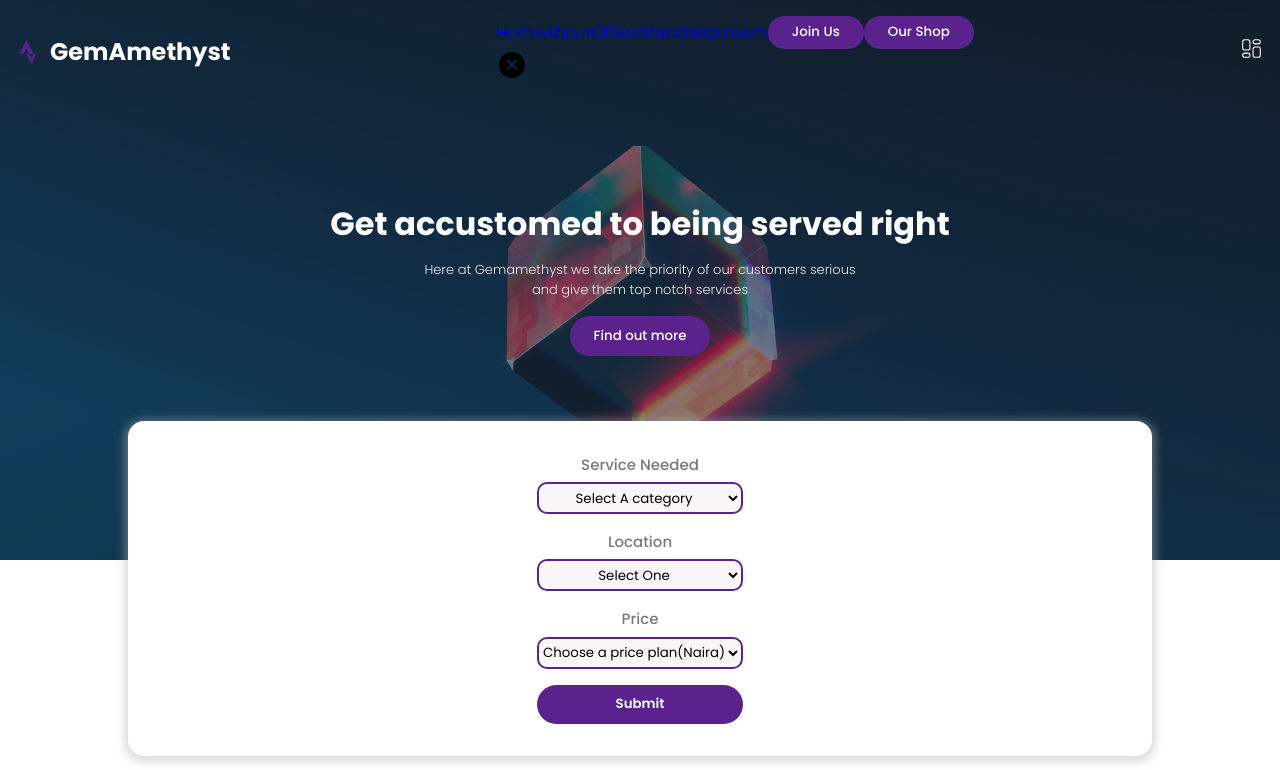
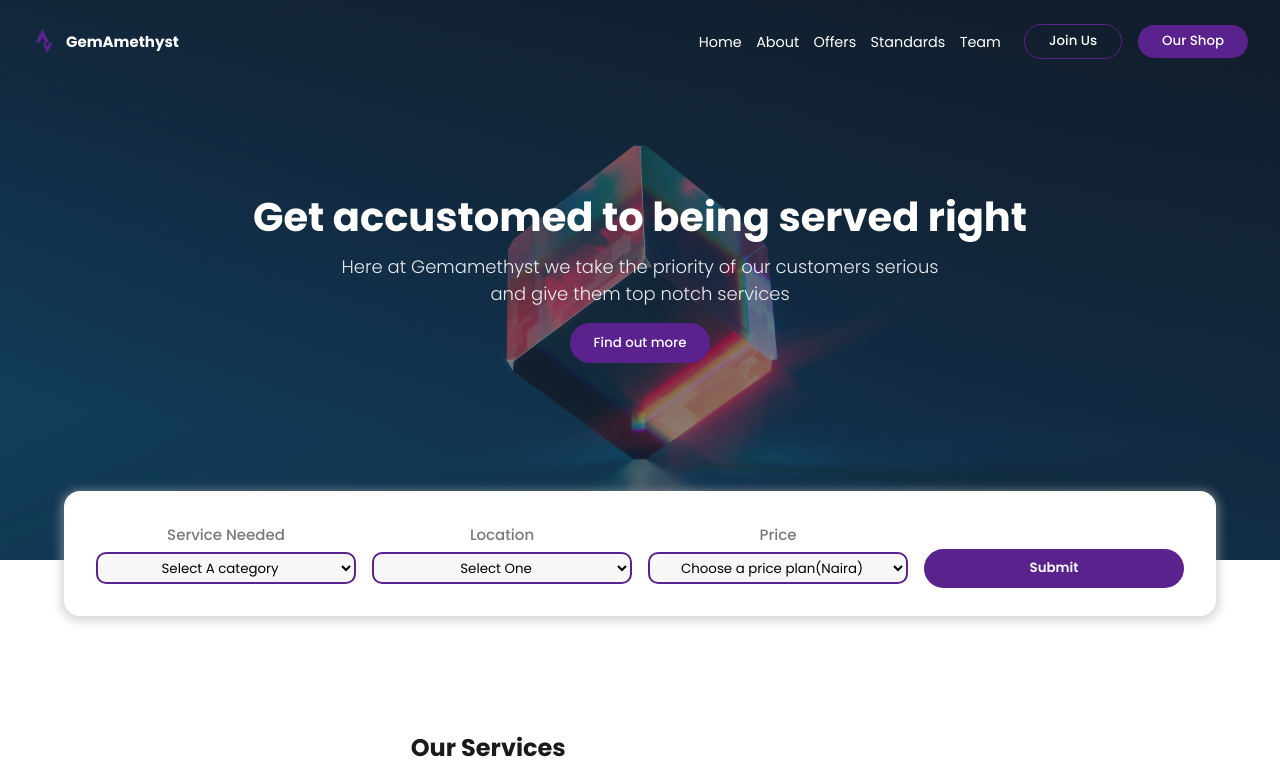
Before and after one commit to Themydee/Amethyst, a React (Create React App) app: page / in a window 1280 px wide. Shown: the top 770 px of the page. Built offline with nearby package versions, Linux system fonts and the light colour scheme.

Commit message:
mediaqueries

```diff
--- a/src/App.css
+++ b/src/App.css
@@ -97,3 +97,9 @@ img, video{
 input{
     font-size: 100%;
 }
+
+@media screen and (min-width: 556px){
+    .mainContent{
+        grid-template-columns: repeat(2,1fr);
+    }
+}
--- a/src/components/Foot/footer.scss
+++ b/src/components/Foot/footer.scss
@@ -83,3 +83,45 @@
         }
     }
 }
+
+
+@media screen and (min-width: 448px){
+    .secContainer{
+        grid-template-columns: repeat(2, 1fr);
+        text-align: center;
+        align-items: flex-start;
+
+        .footerLinks{
+            justify-content: center;
+        }
+    }
+
+}
+
+@media screen and (min-width: 448px){
+    .secContainer{
+        grid-template-columns: repeat(2, 1fr);
+        text-align: center;
+        align-items: flex-start;
+
+        .footerLinks{
+            justify-content: center;
+        }
+    }
+
+}
+
+@media screen and (min-width: 640px){
+    .secContainer{
+        grid-template-columns: repeat(4, 1fr);
+        .logoDiv{
+            .footerLogo{
+                margin-bottom: 5px;
+            }
+        }
+
+
+
+    }
+
+}
--- a/src/components/Header/header.scss
+++ b/src/components/Header/header.scss
@@ -140,3 +140,68 @@
         box-shadow: var(--box-shadow);
     }
 }
+
+@media screen and (min-width: 770px){
+    .headerSection{
+
+
+        .toggleNavBar, .closeNavBar{
+            display: none;
+        }
+
+        .header{
+            padding: 1.5rem 2rem ;
+
+            .logoDiv{
+                padding-right: 30px;
+                font-size: 10px;
+            }
+
+            .navBar{
+                .navLists{
+
+                    display: flex;
+                    align-items: center;
+                    justify-content: center;
+                    flex-direction: row;
+
+                    .navItem{
+                        .navLink{
+                            color: var(--White-color);
+                            padding: .45rem;
+                            font-size: .9rem;
+                            font-weight: 400;
+
+                            &:hover{
+                                color: var(--Hover-color);
+                            }
+                        }
+                    }
+
+
+                    .btn{
+                        margin-left: 1rem;
+
+                        a{
+                            color: var(--White-color);
+                            font-weight: 500;
+                        }
+                    }
+
+                    .loginBtn{
+                        background: none;
+                        border: 1px solid var(--Primary-color);
+
+                        &:hover{
+                            background: var(--Primary-color);
+                            a{
+                                color: var(--White-color);
+                            }
+                        }
+                    }
+                }
+            }
+        }
+    }
+
+}
--- a/src/components/Home/home.scss
+++ b/src/components/Home/home.scss
@@ -98,3 +98,49 @@
     }
 
 }
+
+
+@media screen and (min-width: 350px){
+    .home{
+        .secContainer{
+            .homeCard{
+                bottom: -10rem;
+                width: 90%;
+                grid-template-columns: repeat(2, 1fr);
+                .btn{
+                    transform: translateY(15px);
+                }
+            }
+        }
+    }
+}
+
+@media screen and (min-width: 720px){
+    .home{
+        .secContainer{
+            .homeCard{
+                bottom: -10%;
+                grid-template-columns: repeat(4, 1fr);
+                .btn{
+                    transform: translateY(15px);
+                }
+            }
+        }
+    }
+}
+
+@media screen and (min-width: 650px){
+    .home{
+        .secContainer{
+            .homeText{
+                .title{
+                    font-size: 2.5rem;
+                }
+
+                .subtitle{
+                    font-size: 18px;
+                }
+            }
+        }
+    }
+}
--- a/src/components/Info/Info.jsx
+++ b/src/components/Info/Info.jsx
@@ -7,7 +7,7 @@ import img4 from '../../assets/years.jpg'
 
 const Info = () => {
   return (
-    <section className='about section '>
+    <section className='about section' >
       <div className="secContainer">
         <h3 className="title">
           Why Amethyst?
--- a/src/components/Offers/Offer.jsx
+++ b/src/components/Offers/Offer.jsx
@@ -30,7 +30,7 @@ const Offer = () => {
               Our Services
             </h2>
             <p>
-                Lorem ipsum dolor sit amet consectetur, adipisicing elit. Nulla facilis, reiciendis adipisci tempore officiis error saepe dignissimos vitae corporis ratione?
+              Lorem ipsum dolor sit amet consectetur adipisicing elit. Totam aspernatur repellendus inventore fuga itaque non, ipsa ut sed quia quisquam?
             </p>
           </div>
 
--- a/src/components/Offers/offer.scss
+++ b/src/components/Offers/offer.scss
@@ -13,7 +13,7 @@
 }
 
 .ofeer{
-    margin-top: 10rem;
+    margin-top: 8rem;
 
     .secContainer{
         .secHeader{
@@ -207,3 +207,22 @@
         }
     }
 }
+
+
+@media screen and (min-width: 480px){
+    .ofeer{
+        margin-top: 10rem;
+    }
+}
+
+@media screen and (min-width: 720px){
+    .ofeer{
+        margin-top: 7rem;
+    }
+}
+
+@media screen and (min-width: 1024px){
+    .ofeer{
+        margin-top: 7rem;
+    }
+}
```
